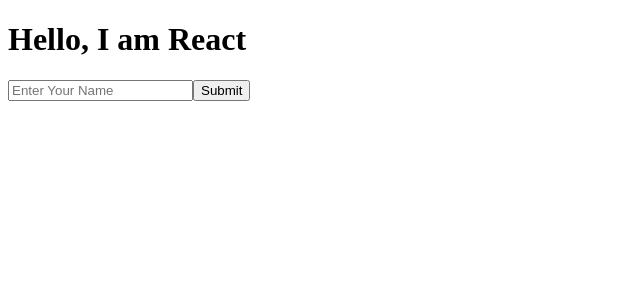
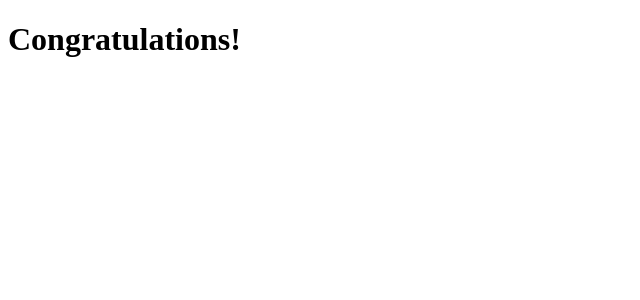
Before and after one commit to JOY045/React-Practice-LWRH-, a React (Vite) app: page / in a window 1280 px wide. Shown: the top 300 px of the page, without its empty margins (0-640 px from the left). Built offline with nearby package versions, Linux system fonts and the light colour scheme.

Commit message:
inline if else

```diff
--- a/src/App.jsx
+++ b/src/App.jsx
@@ -1,9 +1,12 @@
 const App = () => {
+
+  let marks = 81;
+
   return (
     <div>
-      <h1 className="heading">Hello, I am React</h1>
-      <input type="text" placeholder="Enter Your Name" />
-      <button onClick={() => alert("Hello")}>Submit</button>
+      {marks > 80 ?
+        <h1>Congratulations!</h1> :
+       <h1>Sorry!</h1>}
     </div>
   );
 };
```
